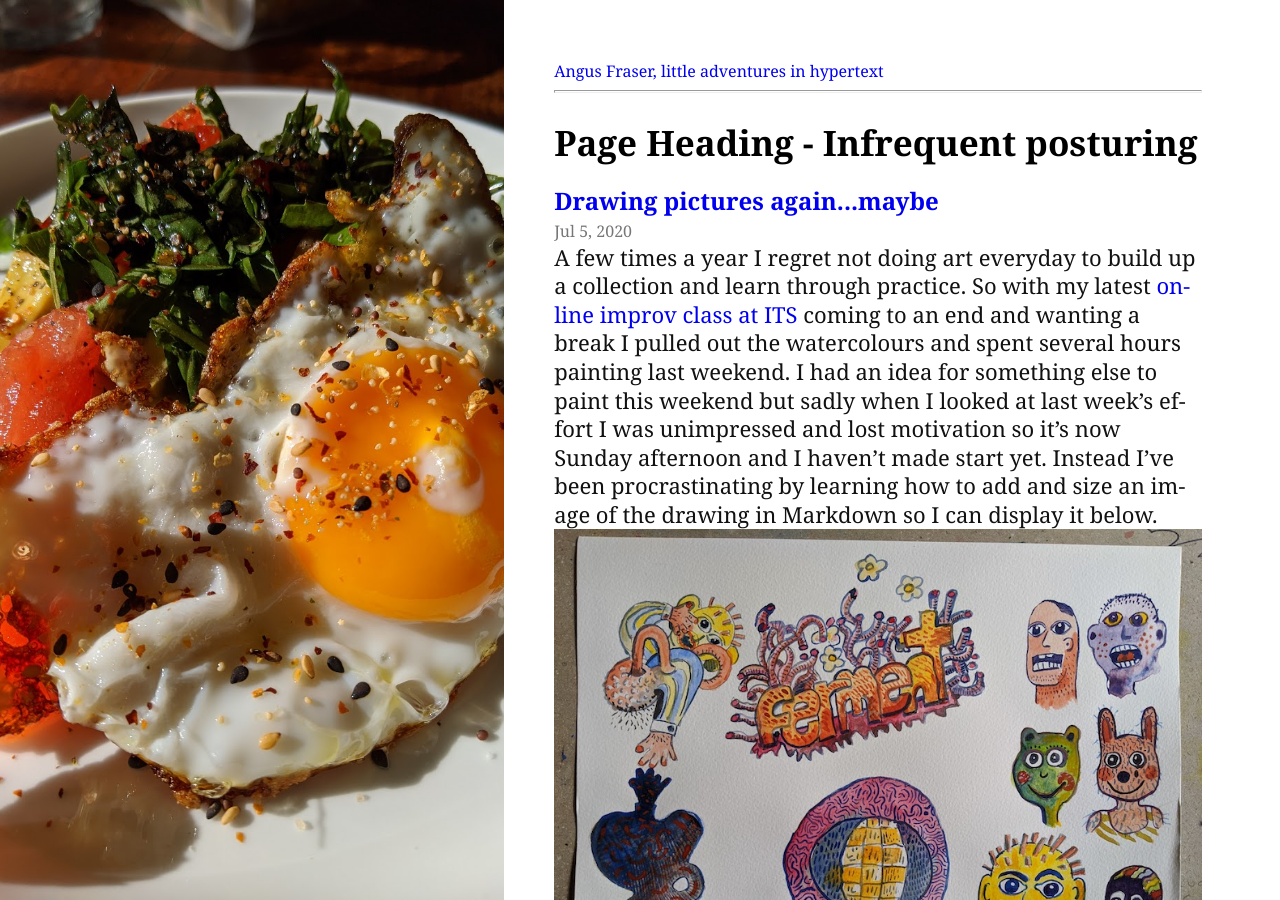
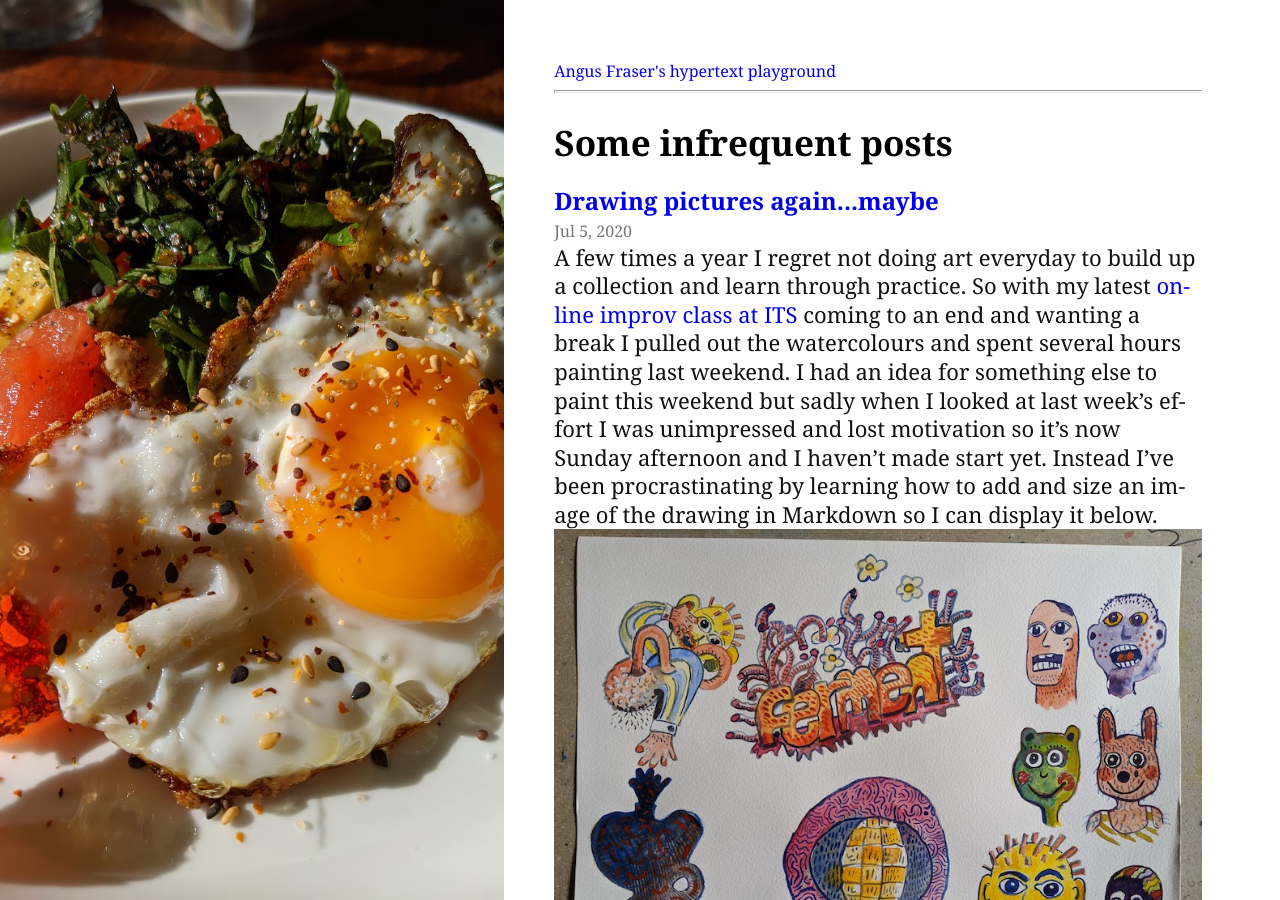
Before and after one commit to angusf/personalsite, a Jekyll site: the page built from index.markdown, in a window 1280 px wide and 900 px high. Built offline with Jekyll 4.4.1, drawn with Linux system fonts in a browser that asks for light colours.

Commit message:
Changing site title again to save further embarrasement

```diff
--- a/_config.yml
+++ b/_config.yml
@@ -18,7 +18,7 @@
 # You can create any custom variable you would like, and they will be accessible
 # in the templates via {{ site.myvariable }}.
 
-title: Angus Fraser, little adventures in hypertext
+title: Angus Fraser's hypertext playground
 author: Angus Fraser
 email: angusf@gmail.com
 description: >- # this means to ignore newlines until "baseurl:"
--- a/_layouts/home.html
+++ b/_layouts/home.html
@@ -2,7 +2,7 @@
 layout: default
 ---
 <div class="home">
-  <h1 class="page-heading">Page Heading - Infrequent posturing</h1>
+  <h1 class="page-heading">Some infrequent posts</h1>
   {% for post in site.posts %}
   <h2><a class="post-link" href="{{ post.url | relative_url }}">{{ post.title | escape }}</a></h2>
   {% assign date_format = site.angusftheme1.date_format | default: "%b %-d, %Y" %}
```
